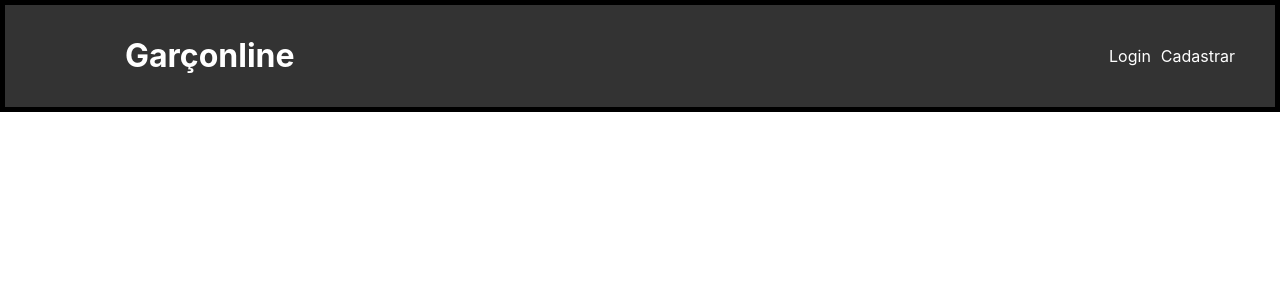
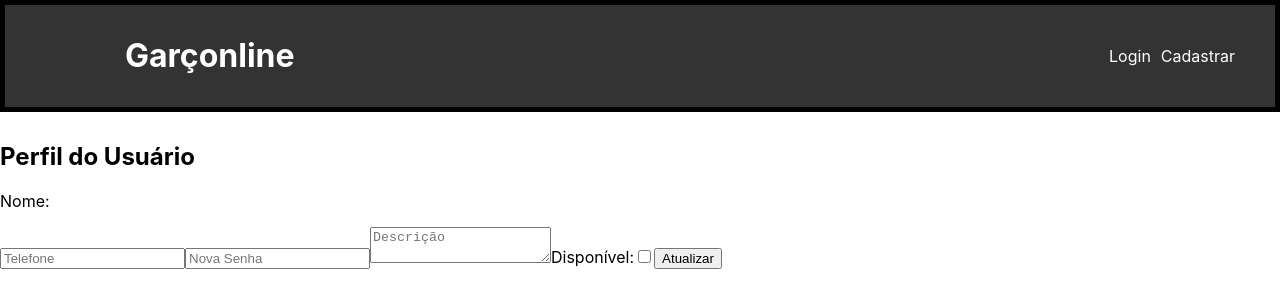
Before and after one commit to LucasfrLourenco/projetoTCC, a React (Create React App) app: page /perfil in a window 1280 px wide. Shown: the top 308 px of the page. Built offline with nearby package versions, Linux system fonts and the light colour scheme; no server answers.

Commit message:
hashed pass and token, token still wrong

```diff
--- a/package.json
+++ b/package.json
@@ -7,8 +7,11 @@
     "@testing-library/react": "^13.4.0",
     "@testing-library/user-event": "^13.5.0",
     "axios": "^1.6.8",
+    "bcrypt": "^5.1.1",
+    "bcryptjs": "^2.4.3",
     "cors": "^2.8.5",
     "express": "^4.19.2",
+    "jsonwebtoken": "^9.0.2",
     "mysql": "^2.18.1",
     "nodemon": "^3.1.0",
     "react": "^18.2.0",
--- a/src/App.js
+++ b/src/App.js
@@ -4,6 +4,7 @@ import ListaGarcons from "./ListaGarcons";
 import Login from "./login";
 import Cadastro from "./cadastro";
 import "./App.css";
+import Perfil from "./Perfil";
 
 function App() {
   return (
@@ -28,6 +29,7 @@ function App() {
         <Routes>
           <Route path="/cadastro" element={<Cadastro />} />
           <Route path="/login" element={<Login />} />
+          <Route path="/perfil" element={<Perfil />} />
           <Route path="/" element={<ListaGarcons />} />
           {/* Adicione mais rotas conforme necessário */}
           {/* Por exemplo: <Route path="/outra-rota" element={<OutroComponente />} /> */}
--- /dev/null
+++ b/src/Perfil.jsx
@@ -0,0 +1,89 @@
+import React, { useState, useEffect } from "react";
+import axios from "axios";
+
+const Perfil = () => {
+  const [usuario, setUsuario] = useState({});
+  const [telefone, setTelefone] = useState("");
+  const [senha, setSenha] = useState("");
+  const [descricao, setDescricao] = useState("");
+  const [disponivel, setDisponivel] = useState(false);
+
+  useEffect(() => {
+    const token = localStorage.getItem("token");
+    axios
+      .get("http://localhost:3001/perfil", {
+        headers: {
+          Authorization: token,
+        },
+      })
+      .then((response) => {
+        setUsuario(response.data);
+        setTelefone(response.data.telefone);
+        setDescricao(response.data.descricao);
+        setDisponivel(response.data.disponivel);
+      })
+      .catch((error) => {
+        console.error(error);
+      });
+  }, []);
+
+  const handleUpdate = () => {
+    const token = localStorage.getItem("token");
+    axios
+      .put(
+        "http://localhost:3001/perfil",
+        {
+          telefone,
+          senha,
+          descricao,
+          disponivel,
+        },
+        {
+          headers: {
+            Authorization: token,
+          },
+        }
+      )
+      .then((response) => {
+        console.log(response.data);
+      })
+      .catch((error) => {
+        console.error(error);
+      });
+  };
+
+  return (
+    <div>
+      <h2>Perfil do Usuário</h2>
+      <p>Nome: {usuario.nome}</p>
+      <input
+        type="text"
+        placeholder="Telefone"
+        value={telefone}
+        onChange={(e) => setTelefone(e.target.value)}
+      />
+      <input
+        type="password"
+        placeholder="Nova Senha"
+        value={senha}
+        onChange={(e) => setSenha(e.target.value)}
+      />
+      <textarea
+        placeholder="Descrição"
+        value={descricao}
+        onChange={(e) => setDescricao(e.target.value)}
+      />
+      <label>
+        Disponível:
+        <input
+          type="checkbox"
+          checked={disponivel}
+          onChange={(e) => setDisponivel(e.target.checked)}
+        />
+      </label>
+      <button onClick={handleUpdate}>Atualizar</button>
+    </div>
+  );
+};
+
+export default Perfil;
--- a/src/login.jsx
+++ b/src/login.jsx
@@ -1,9 +1,11 @@
 import React, { useState } from "react";
 import axios from "axios";
+import { Navigate } from "react-router-dom";
 
 const Login = () => {
   const [email, setEmail] = useState("");
   const [senha, setSenha] = useState("");
+  const [redirect, setRedirect] = useState(false);
 
   const handleLogin = () => {
     axios
@@ -12,13 +14,18 @@ const Login = () => {
         senha,
       })
       .then((response) => {
-        console.log(response.data);
-        // Adicione aqui o código para redirecionar o usuário após o login, se necessário
+        alert("Logado");
+        setRedirect(true);
       })
       .catch((error) => {
         console.error(error);
+        alert("Senha ou email incorretos");
       });
   };
+
+  if (redirect) {
+    return <Navigate to="/perfil" />;
+  }
 
   return (
     <div className="input-container">
```
Also changed, not shown: server.js (+65 -8 lines), 1 other file (tests, documents, lock files or other folders).
